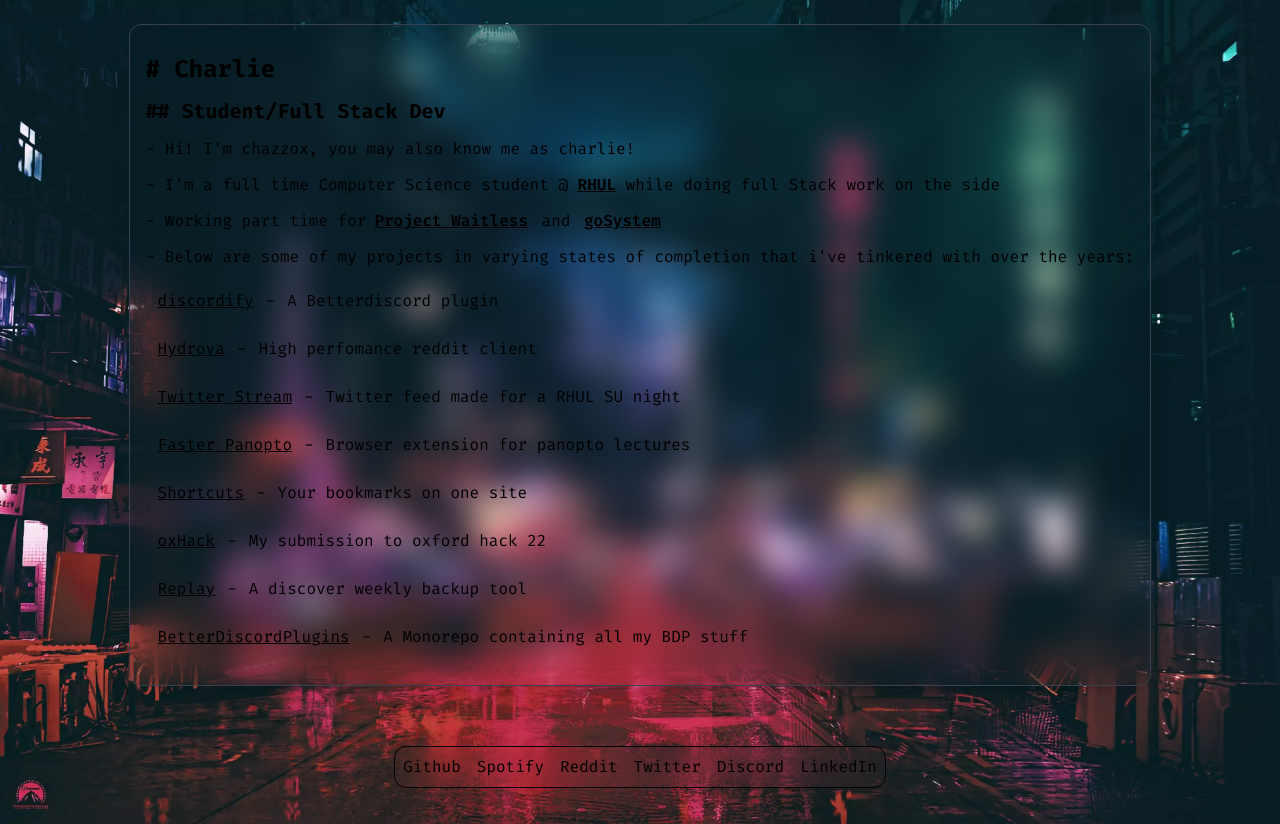
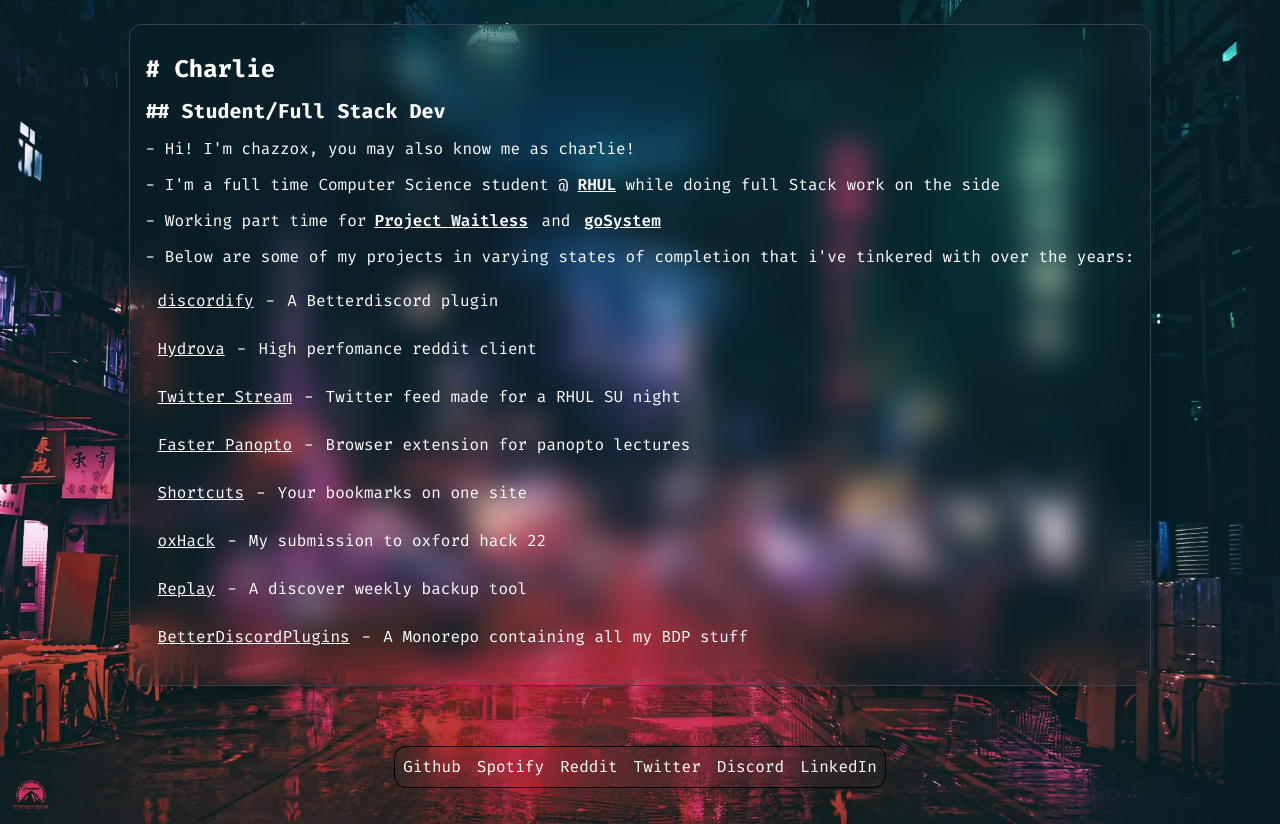
Before and after one commit to chazzox/chazzox.uk, a SvelteKit app: page / in a window 1280 px wide. Built offline with nearby package versions, Linux system fonts and the light colour scheme.

Commit message:
fix: no longer using light-mode styles

```diff
--- a/src/routes/+page.svelte
+++ b/src/routes/+page.svelte
@@ -14,7 +14,7 @@
 	<meta name="twitter:card" content="/images/screenshot.jpg" />
 </svelte:head>
 
-<div class="flex min-h-screen flex-col bg-main-img bg-cover bg-fixed bg-center dark:text-white">
+<div class="flex min-h-screen flex-col bg-main-img bg-cover bg-fixed bg-center text-white">
 	<div class="flex flex-1 items-center justify-center">
 		<div class="relative m-6 overflow-hidden rounded-xl border-[1px] border-gray-700 p-4 shadow-xl backdrop-blur-lg">
 			<div class="relative z-50 text-center sm:text-left">
```
